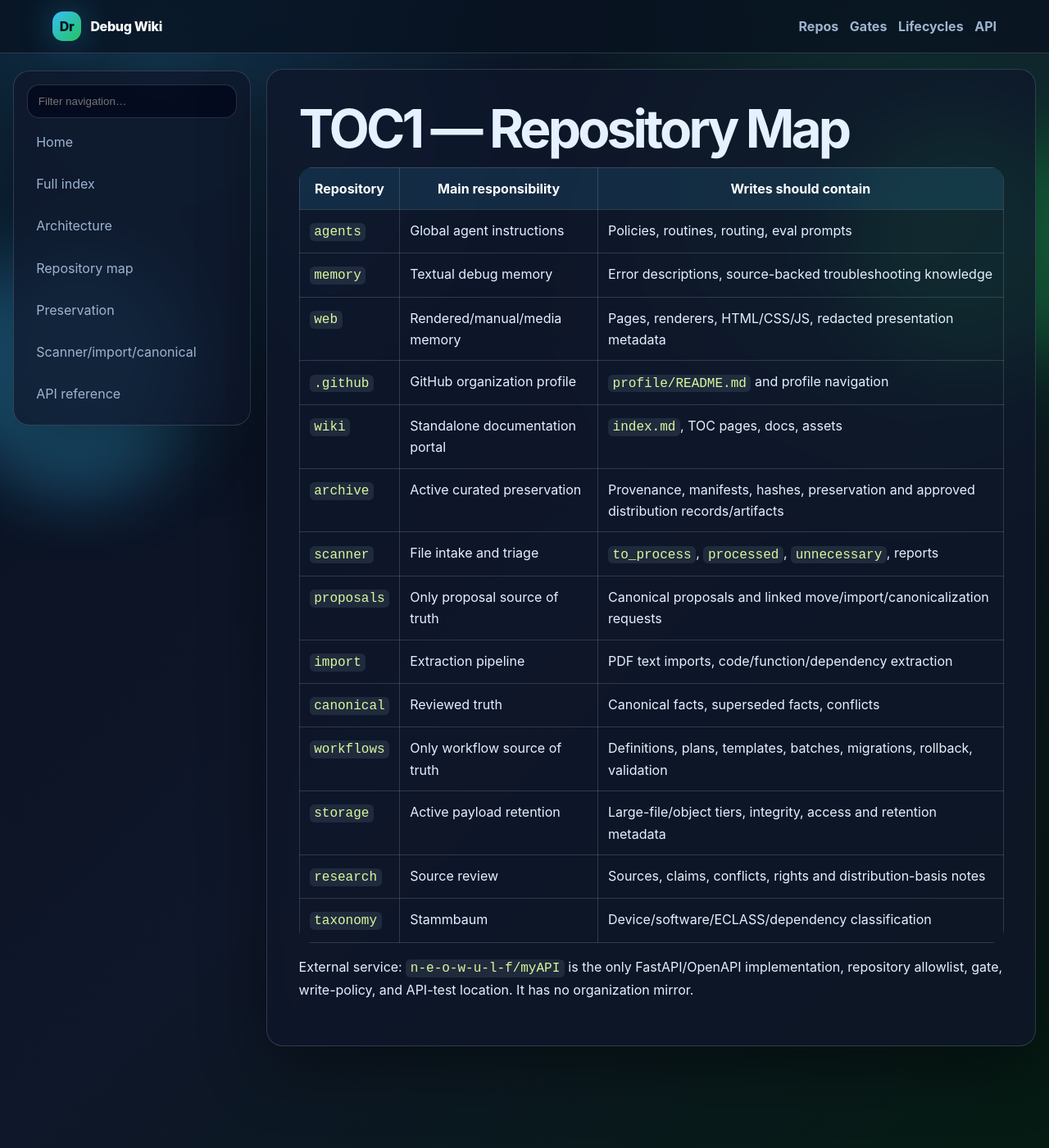
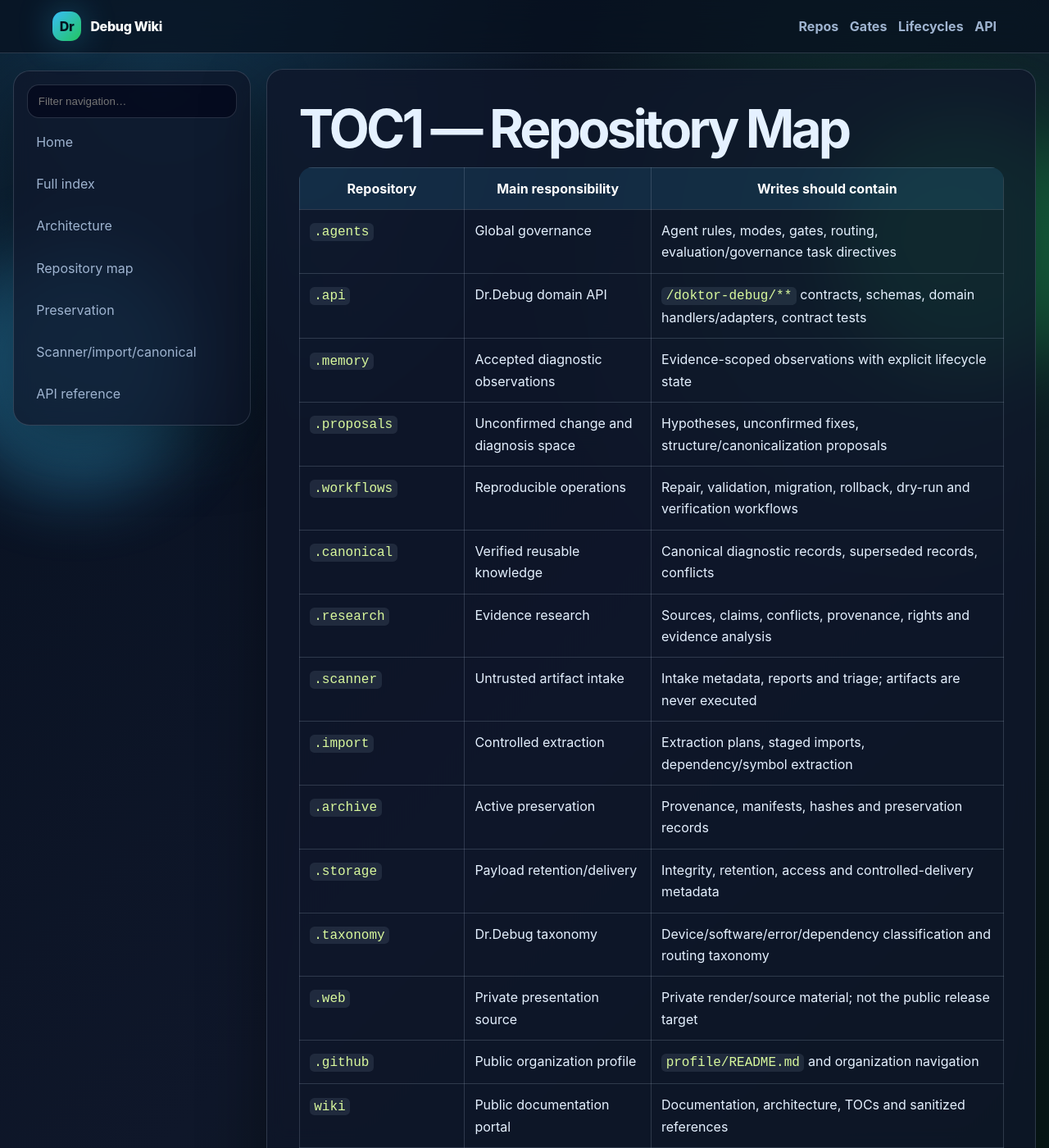
Before and after one commit to doktor-debug/wiki, a Jekyll site: the page built from TOC1.md, in a window 1280 px wide and 1400 px high. Shown: the whole window at 82% size. Built offline with Jekyll 4.4.1, drawn with Linux system fonts in a browser that asks for light colours; some of the changed text lies outside the part shown.

Commit message:
docs: update repository map for v2.4 routing

```diff
--- a/TOC1.md
+++ b/TOC1.md
@@ -8,19 +8,23 @@ permalink: /TOC1/
 
 | Repository | Main responsibility | Writes should contain |
 |---|---|---|
-| `agents` | Global agent instructions | Policies, routines, routing, eval prompts |
-| `memory` | Textual debug memory | Error descriptions, source-backed troubleshooting knowledge |
-| `web` | Rendered/manual/media memory | Pages, renderers, HTML/CSS/JS, redacted presentation metadata |
-| `.github` | GitHub organization profile | `profile/README.md` and profile navigation |
-| `wiki` | Standalone documentation portal | `index.md`, TOC pages, docs, assets |
-| `archive` | Active curated preservation | Provenance, manifests, hashes, preservation and approved distribution records/artifacts |
-| `scanner` | File intake and triage | `to_process`, `processed`, `unnecessary`, reports |
-| `proposals` | Only proposal source of truth | Canonical proposals and linked move/import/canonicalization requests |
-| `import` | Extraction pipeline | PDF text imports, code/function/dependency extraction |
-| `canonical` | Reviewed truth | Canonical facts, superseded facts, conflicts |
-| `workflows` | Only workflow source of truth | Definitions, plans, templates, batches, migrations, rollback, validation |
-| `storage` | Active payload retention | Large-file/object tiers, integrity, access and retention metadata |
-| `research` | Source review | Sources, claims, conflicts, rights and distribution-basis notes |
-| `taxonomy` | Stammbaum | Device/software/ECLASS/dependency classification |
+| `.agents` | Global governance | Agent rules, modes, gates, routing, evaluation/governance task directives |
+| `.api` | Dr.Debug domain API | `/doktor-debug/**` contracts, schemas, domain handlers/adapters, contract tests |
+| `.memory` | Accepted diagnostic observations | Evidence-scoped observations with explicit lifecycle state |
+| `.proposals` | Unconfirmed change and diagnosis space | Hypotheses, unconfirmed fixes, structure/canonicalization proposals |
+| `.workflows` | Reproducible operations | Repair, validation, migration, rollback, dry-run and verification workflows |
+| `.canonical` | Verified reusable knowledge | Canonical diagnostic records, superseded records, conflicts |
+| `.research` | Evidence research | Sources, claims, conflicts, provenance, rights and evidence analysis |
+| `.scanner` | Untrusted artifact intake | Intake metadata, reports and triage; artifacts are never executed |
+| `.import` | Controlled extraction | Extraction plans, staged imports, dependency/symbol extraction |
+| `.archive` | Active preservation | Provenance, manifests, hashes and preservation records |
+| `.storage` | Payload retention/delivery | Integrity, retention, access and controlled-delivery metadata |
+| `.taxonomy` | Dr.Debug taxonomy | Device/software/error/dependency classification and routing taxonomy |
+| `.web` | Private presentation source | Private render/source material; not the public release target |
+| `.github` | Public organization profile | `profile/README.md` and organization navigation |
+| `wiki` | Public documentation portal | Documentation, architecture, TOCs and sanitized references |
+| `doktor-debug.github.io` | Sanitized public-release target | Deliberately generated/released public content only |
 
-External service: `n-e-o-w-u-l-f/myAPI` is the only FastAPI/OpenAPI implementation, repository allowlist, gate, write-policy, and API-test location. It has no organization mirror.
+Shared gateway/control plane: `n-e-o-w-u-l-f/.myAPI` owns cross-project concerns such as root/shared health/system endpoints, discovery, authentication/owner resolution, audit, dispatch and common enforcement. It must not own or duplicate Dr.Debug domain contracts under `/doktor-debug/**`.
+
+Repository visibility and publication are separate concerns. Dot-prefixed repositories are private by default unless a special GitHub role requires otherwise; `doktor-debug.github.io` is a release target, not proof that a public release currently exists.
```
